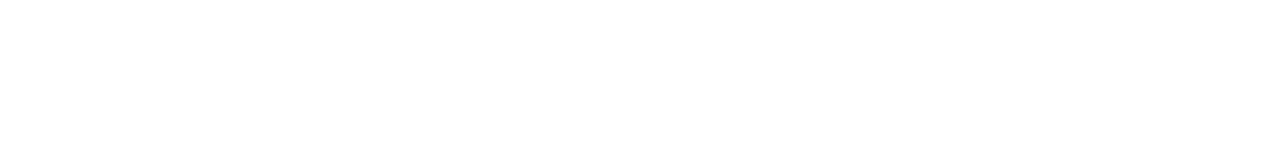
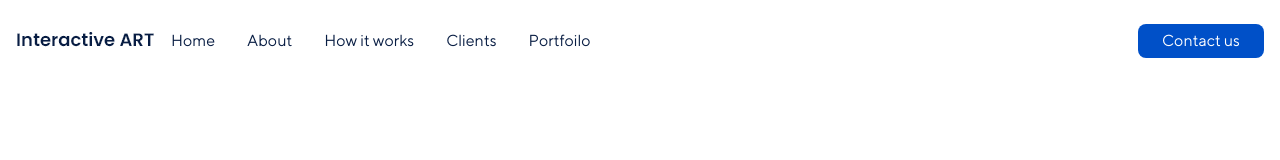
Before and after one commit to samikia/flex-cssProject, a plain HTML site: page index.html in a window 1280 px wide. Drawn offline with Linux system fonts and the light colour scheme.

Commit message:
header design

```diff
--- a/index.html
+++ b/index.html
@@ -5,10 +5,36 @@
     <meta http-equiv="X-UA-Compatible" content="IE=edge" />
     <meta name="viewport" content="width=device-width, initial-scale=1.0" />
     <title>Project</title>
-        <link rel="stylesheet" href="https://cdnjs.cloudflare.com/ajax/libs/font-awesome/5.15.3/css/all.min.css"/>
+    <link
+      rel="stylesheet"
+      href="https://cdnjs.cloudflare.com/ajax/libs/font-awesome/5.15.3/css/all.min.css"
+    />
     <link rel="stylesheet" href="styles/app.css" />
   </head>
   <body>
+    <header class="header">
+      <div class="container">
+        <section class="header_top">
+        <nav class="nav">
+          <div class="nav_logo">
+            <img
+              src="images/Interactive-ART.png"
+              alt="logo"
+              class="nav_logo_img"
+            />
+          </div>
+          <ul class="menu">
+            <li class="menu_item"><a class="menu_link" href="#">Home</a></li>
+            <li class="menu_item"><a class="menu_link" href="#">About</a></li>
+            <li class="menu_item"><a class="menu_link" href="#">How it works</a></li>
+            <li class="menu_item"><a class="menu_link" href="#">Clients</a></li>
+            <li class="menu_item"><a class="menu_link" href="#">Portfoilo</a></li>
+          </ul>
+        </nav>
+        <a class="header_link" href="#">Contact us</a>
+    </section>
+      </div>
+    </header>
     <script src="scripts/app.js"></script>
   </body>
 </html>
--- a/styles/app.css
+++ b/styles/app.css
@@ -223,7 +223,51 @@ body {
     padding-right: 1rem;
     padding-left: 1rem;
 }
+.header{
 
+}
+.header_top{
+    display: flex;
+    justify-content: space-between;
+    align-items: center;
+    padding: 1.5rem 0;
+}
+.nav{
+display: flex;
+align-items: center;
+}
+.nav_log{
+margin-right: 2rem;
+}
+.logo{
+
+}
+.nav_logo_img{
+
+}
+.menu{
+list-style: none;
+padding-left: 0;
+margin: 0;
+display: flex;
+}
+.menu_item{
+
+}
+.menu_link{
+    text-decoration: none;
+    padding: 0 1rem;
+    color: #081D43;
+
+}
+.header_link{
+    color: #fff;
+    background-color: #0050C8;
+    text-decoration: none;
+    padding: 0.5rem 1.5rem;
+    border-radius: 0.5rem;
+
+}
 
 
 
```
Lines whose indentation alone changed are shown as unchanged.
